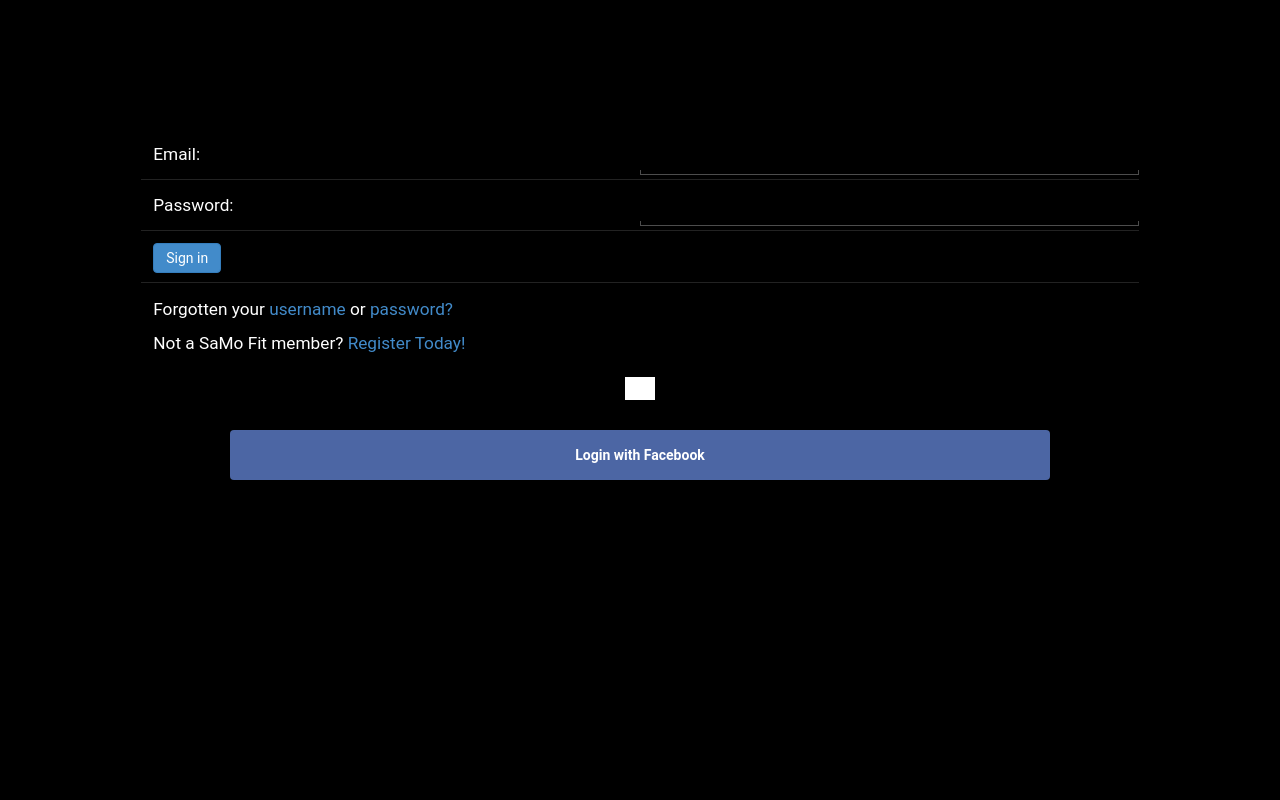
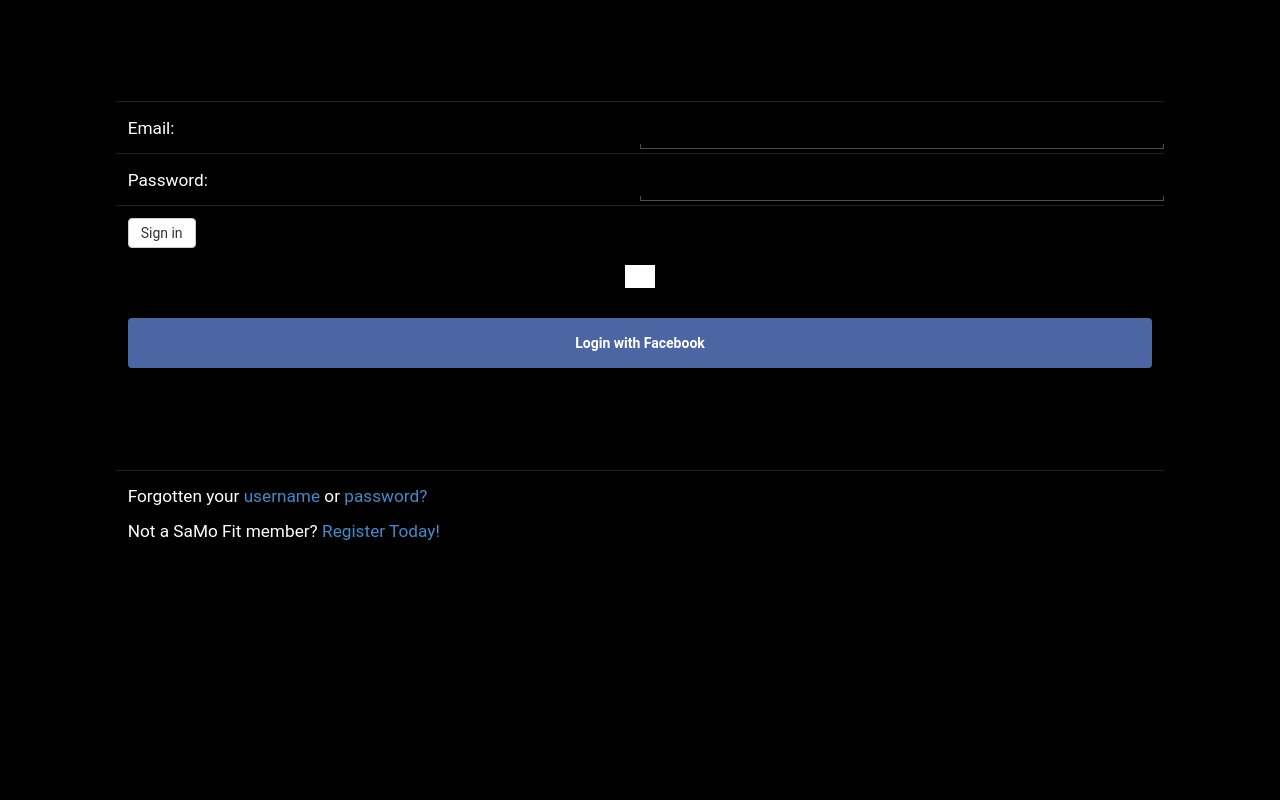
Before and after one commit to qmcgilvery/Samofit, a PHP site: page / in a window 1280 px wide. Run offline with PHP 8.4, Linux system fonts and the light colour scheme; some web fonts are replaced.

Commit message:
fixed login

```diff
--- a/css/newsamofit.css
+++ b/css/newsamofit.css
@@ -4,8 +4,7 @@
 /* containers */
 	body {
 	font:1em Arial, Helvetica, sans-serif;
-	margin:0;
-	background-color:black;
+	background-color:black !important;
 	}
 	#container {
     min-height:500px;
@@ -570,6 +569,6 @@ text-align: left;
 display: inline-block;
 }
 
-.p-10p {
-padding: 10%;
+.ajax {
+padding:8% 8% 0 8%;
 }
--- a/index.html
+++ b/index.html
@@ -95,34 +95,38 @@
 	</script>
 </head>
 <body>
-	<div data-role="view" class="p-10p">
+	<div data-role="view">
 		<header data-role="header">
 			<div data-role="navbar">
 				<span data-role="view-title">Login</span>
 			</div>
 		</header>
-		<form class="ajaxx" action="http://samofit.com/login_mobile.php" method="post">
+		<form class="ajax" action="http://samofit.com/login_mobile.php" method="post">
 			<ul data-role="listview" id="login">
 				<li>
 					Email:
-					<input  type="text" name="username" />
+					<input type="text" name="username" />
 				</li>
 				<li>
 					Password:
 					<input type="password" name="password" />
 				</li>
 				<li>
-					<button type="submit" value="login" class="btn btn-primary">Sign in</button>
+					<button type="submit" value="login" class="btn btn-default">Sign in</button>
 				</li>
+			</ul>
+		</form>
+		<div class="or-fb"><span class="sp-ab">or</span></div>
+		<button class="btn btn-block fb-button" onclick="login();">Login with Facebook</button>
+				<div class="ajax">
+				<ul data-role="listview">
 				<li>
 					Forgotten your <a href="http://www.samofit.com/recover.php?mode=username">username</a> or <a href="http://www.samofit.com/recover.php?mode=password">password?</a>
 				<br>
 					Not a SaMo Fit member?<a href="http://www.samofit.com/register.php"> Register Today!</a>
 				</li>
-			</ul>
-		</form>
-		<div class="or-fb"><span class="sp-ab">or</span></div>
-		<button class="btn btn-block fb-button" onclick="login();">Login with Facebook</button>
+				</ul>
+				</div>
 
 		<!--
 		<script src="main.js"></script>
```
